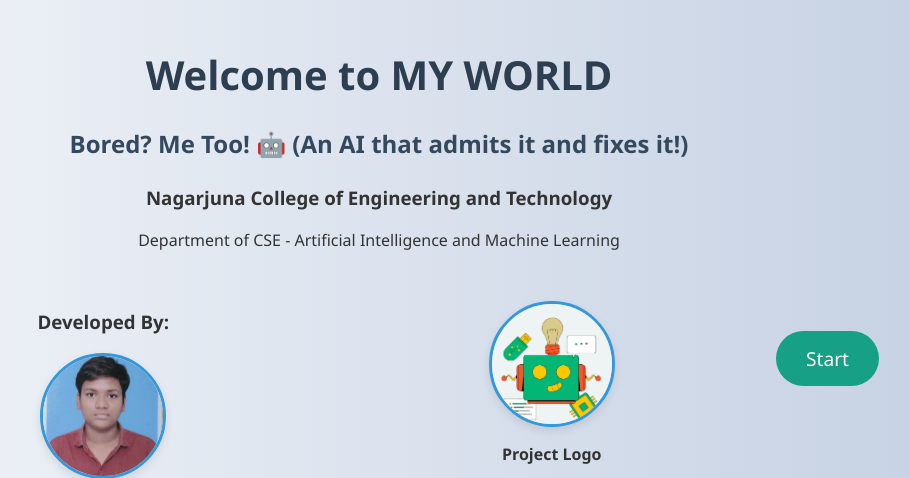
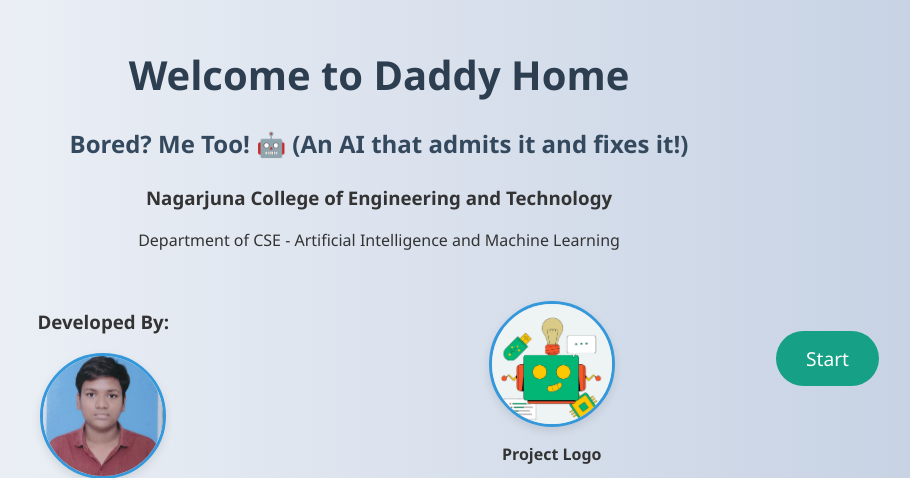
Before and after one commit to likhith7677/ai-motivator, a Flask app: page / in a window 1280 px wide. Shown: the top 478 px of the page, without its empty margins (261-1171 px from the left). Run offline with Flask 3, Linux system fonts and the light colour scheme.

Commit message:
Update entry.html

```diff
--- a/templates/entry.html
+++ b/templates/entry.html
@@ -8,7 +8,7 @@
 </head>
 <body class="entry-page">
     <div class="container">
-        <h1>Welcome to MY WORLD</h1>
+        <h1>Welcome to Daddy Home</h1>
         <h2>Bored? Me Too! 🤖 (An AI that admits it and fixes it!)</h2>
 
         <!-- College Details -->
```
